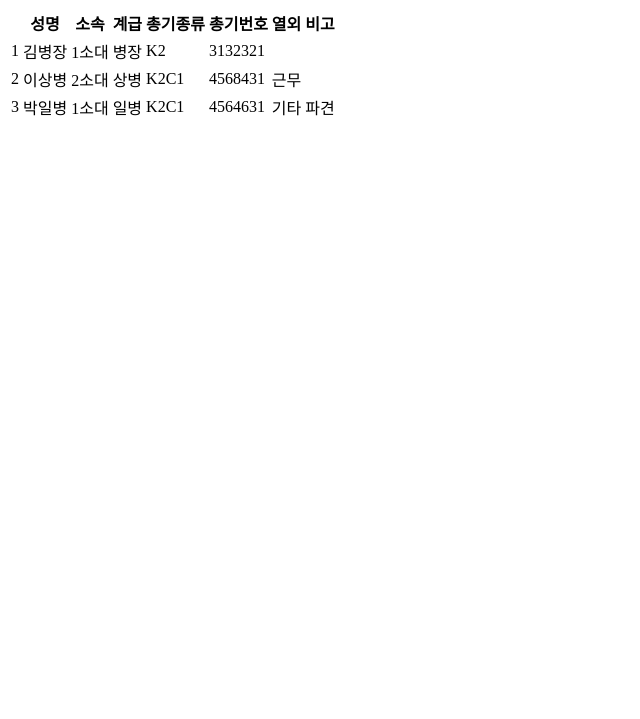
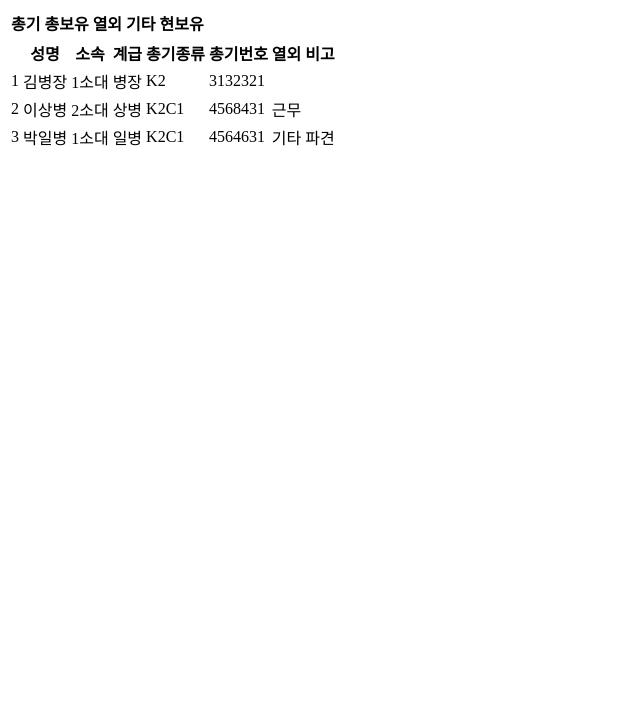
Before and after one commit to osamhack2022/IOT_WEB_SmartGunCabinet_Musago, a plain HTML site: page WEB_FE/index.html in a window 1280 px wide. Shown: the part 81-800 px from the top of the page, without its empty margins (0-640 px from the left). Drawn offline with Linux system fonts and the light colour scheme.

Commit message:
add gun_sum_table

```diff
--- a/WEB_FE/index.html
+++ b/WEB_FE/index.html
@@ -6,6 +6,16 @@
     <h1>
         근무자 총기 보관함
     </h1>
+    <table id="gun_sum_table">
+        <thead><tr>
+            <th>총기</th>
+            <th>총보유</th>
+            <th>열외</th>
+            <th>기타</th>
+            <th>현보유</th>
+        </tr></thead>
+        <tbody></tbody>
+    </table>
     <table id="gun_list_table">
         <thead></thead>
         <tbody></tbody>
```
